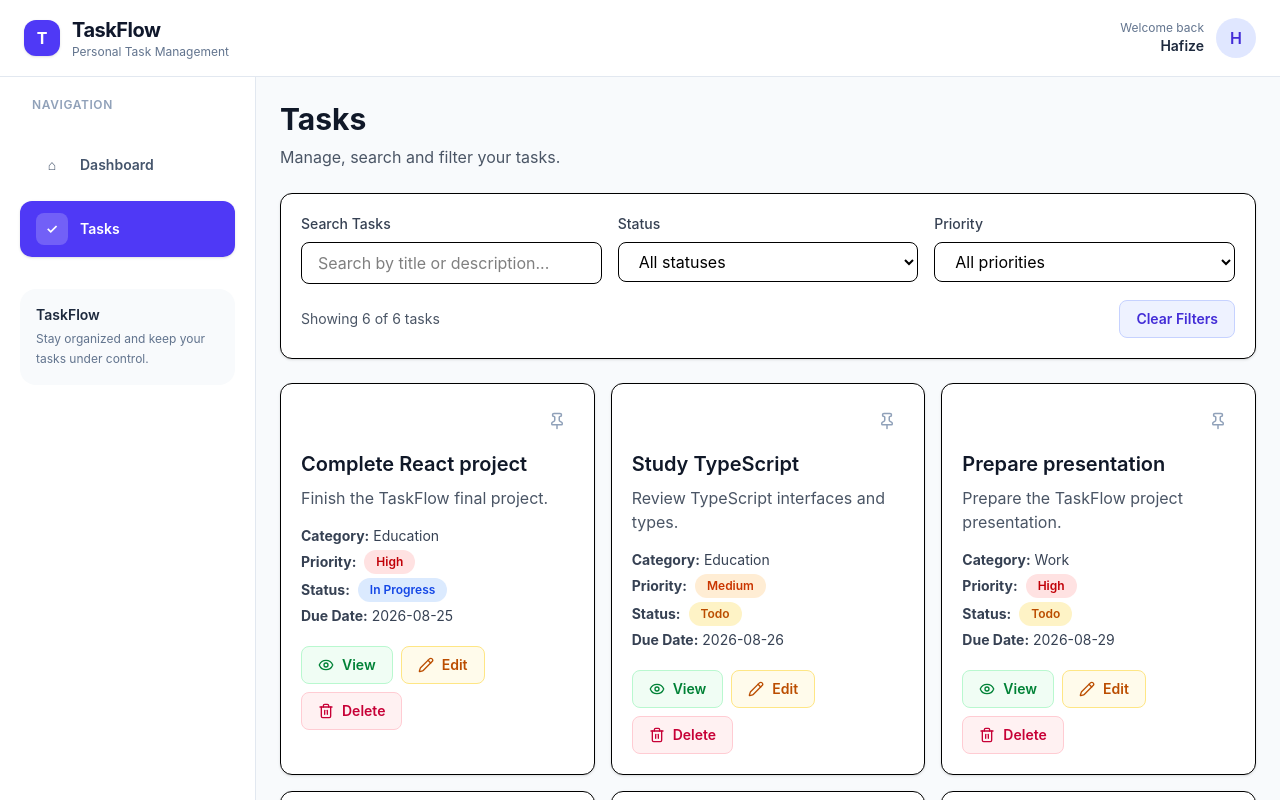
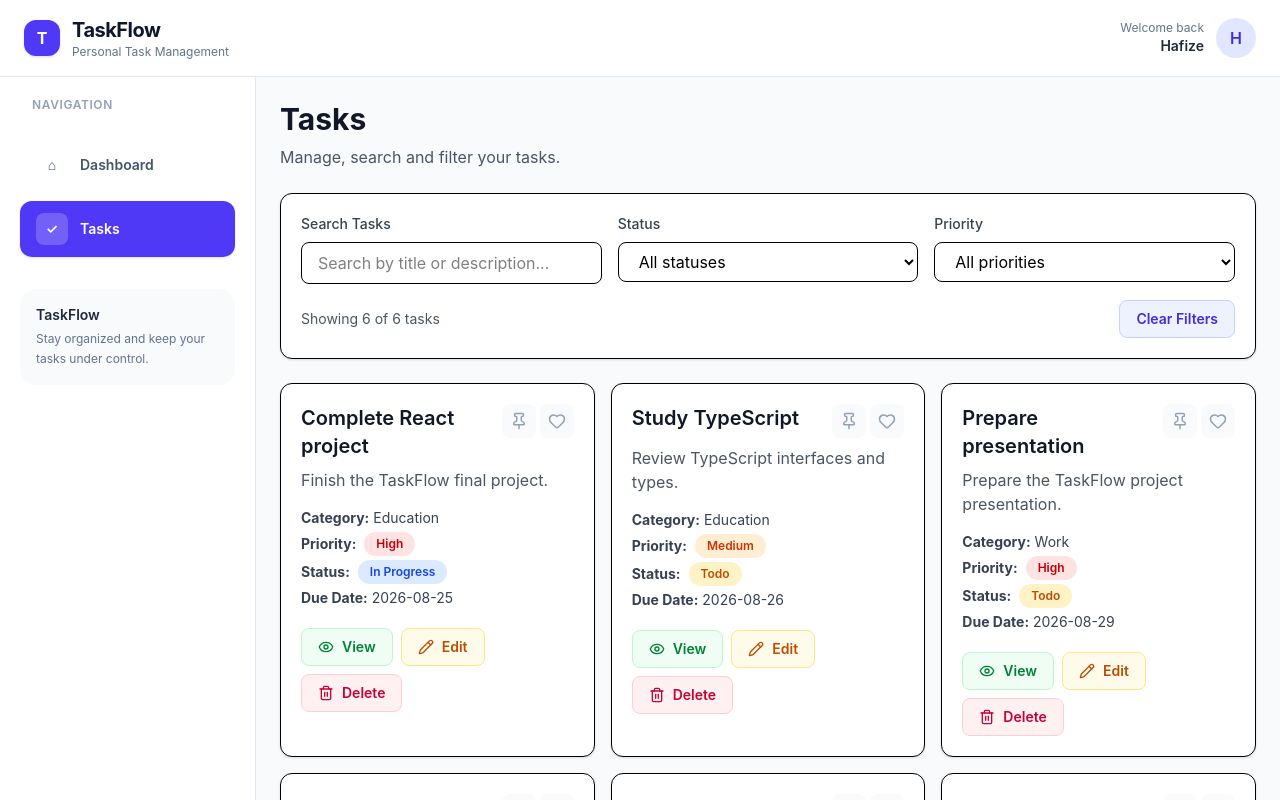
Before and after one commit to hafizecim/taskflow-react, a React (Vite) app: page /tasks in a window 1280 px wide. Shown: the top 800 px of the page. Built offline with nearby package versions, Linux system fonts and the light colour scheme.

Commit message:
align task pin and favorite actions with title

```diff
--- a/src/context/TaskContext.ts
+++ b/src/context/TaskContext.ts
@@ -10,6 +10,7 @@ export interface TaskContextType {
   updateTask: (task: Task) => void
   deleteTask: (id: string) => void
   togglePin: (id: string) => void
+  toggleFavorite: (id: string) => void
 }
 
 export const TaskContext = createContext<
--- a/src/context/TaskProvider.tsx
+++ b/src/context/TaskProvider.tsx
@@ -65,6 +65,19 @@ export function TaskProvider({
     )
   }
 
+  const toggleFavorite = (id: string) => {
+  setTasks((currentTasks) =>
+    currentTasks.map((task) =>
+      task.id === id
+        ? {
+            ...task,
+            isFavorite: !task.isFavorite,
+          }
+        : task,
+    ),
+  )
+}
+
   const togglePin = (id: string) => {
   setTasks((currentTasks) =>
     currentTasks.map((task) =>
@@ -89,6 +102,7 @@ export function TaskProvider({
         updateTask,
         deleteTask,
         togglePin,
+        toggleFavorite,
       }}
     >
       {children}
--- a/src/pages/AddTask.tsx
+++ b/src/pages/AddTask.tsx
@@ -77,6 +77,7 @@ function AddTask() {
       dueDate,
       createdAt: new Date().toISOString(),
       isPinned: false,
+      isFavorite: false,
     }
 
     addTask(newTask)
--- a/src/pages/Tasks.tsx
+++ b/src/pages/Tasks.tsx
@@ -3,6 +3,7 @@ import {
   Pencil,
   Trash2,
   PinIcon,
+  Heart,
 } from 'lucide-react'
 
 import { useMemo, useState } from 'react'
@@ -27,6 +28,7 @@ function Tasks() {
     refetch,
     deleteTask,
     togglePin,
+    toggleFavorite,
   } = useTasks()
 
   const [searchTerm, setSearchTerm] = useState('')
@@ -250,7 +252,12 @@ function Tasks() {
               key={task.id}
               className="rounded-xl border bg-white p-5 shadow-sm transition hover:-translate-y-1 hover:shadow-md"
             >
-              <div className="mb-3 flex justify-end">
+              <div className="mb-2 flex items-start justify-between gap-3">
+                <h2 className="min-w-0 text-xl font-semibold text-gray-900">
+                  {task.title}
+                </h2>
+
+                <div className="flex shrink-0 gap-1">
                   <button
                     type="button"
                     onClick={() => togglePin(task.id)}
@@ -262,7 +269,7 @@ function Tasks() {
                     className={`rounded-lg p-2 transition ${
                       task.isPinned
                         ? 'bg-indigo-100 text-indigo-600 hover:bg-indigo-200'
-                      : 'text-slate-400 hover:bg-indigo-50 hover:text-indigo-500'
+                        : 'bg-slate-50 text-slate-400 hover:bg-indigo-50 hover:text-indigo-500'
                     }`}
                   >
                     <PinIcon
@@ -275,10 +282,35 @@ function Tasks() {
                       }
                     />
                   </button>
+
+                  <button
+                    type="button"
+                    onClick={() =>
+                      toggleFavorite(task.id)
+                    }
+                    title={
+                      task.isFavorite
+                        ? 'Remove from favorites'
+                        : 'Add to favorites'
+                    }
+                    className={`rounded-lg p-2 transition ${
+                      task.isFavorite
+                        ? 'bg-pink-100 text-pink-600 hover:bg-pink-200'
+                        : 'bg-slate-50 text-slate-400 hover:bg-pink-50 hover:text-pink-500'
+                    }`}
+                  >
+                    <Heart
+                      size={18}
+                      fill={
+                        task.isFavorite
+                          ? 'currentColor'
+                          : 'none'
+                      }
+                    />
+                  </button>
                 </div>
-              <h2 className="mb-2 text-xl font-semibold text-gray-900">
-                {task.title}
-              </h2>
+              </div>
+
 
               <p className="mb-4 text-gray-600">
                 {task.description}
--- a/src/types/task.ts
+++ b/src/types/task.ts
@@ -14,4 +14,5 @@ export interface Task {
   dueDate: string
   createdAt: string
   isPinned: boolean
+  isFavorite: boolean
 }
```
Lines whose indentation alone changed are shown as unchanged.
